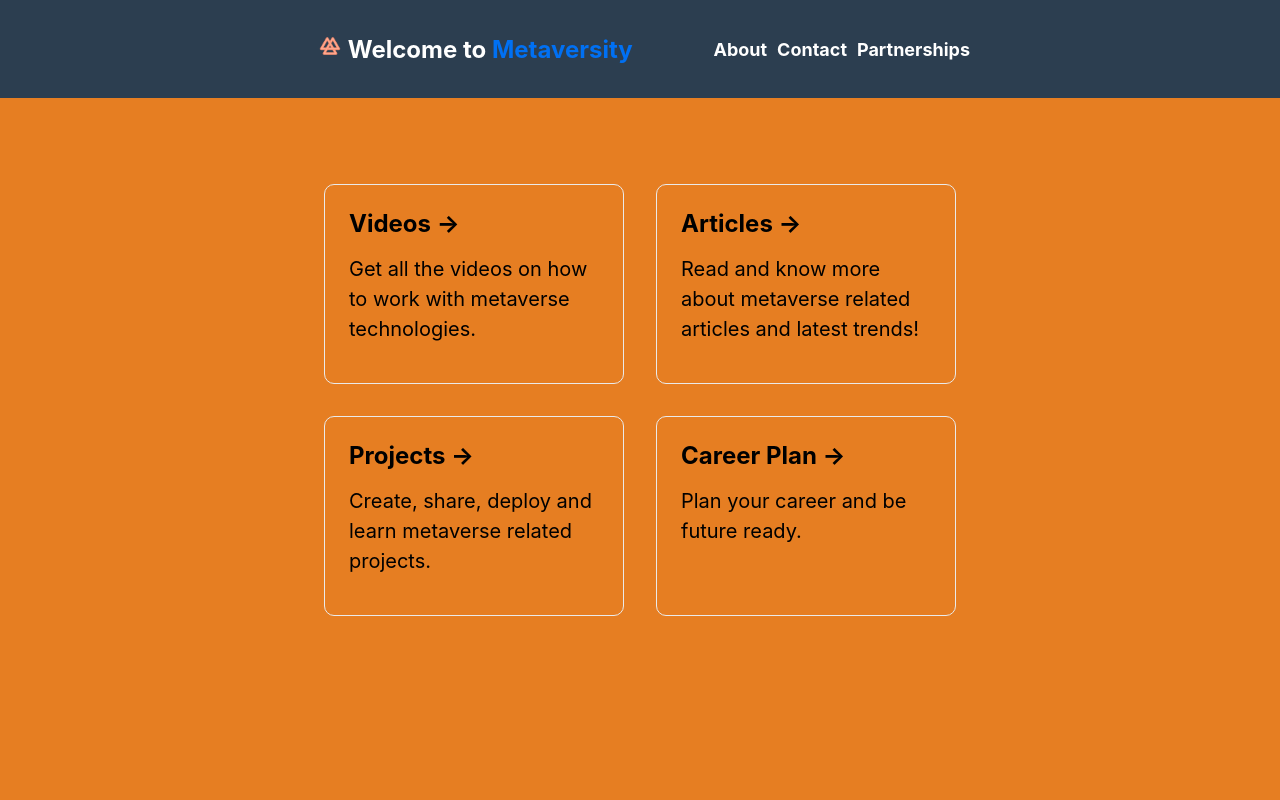
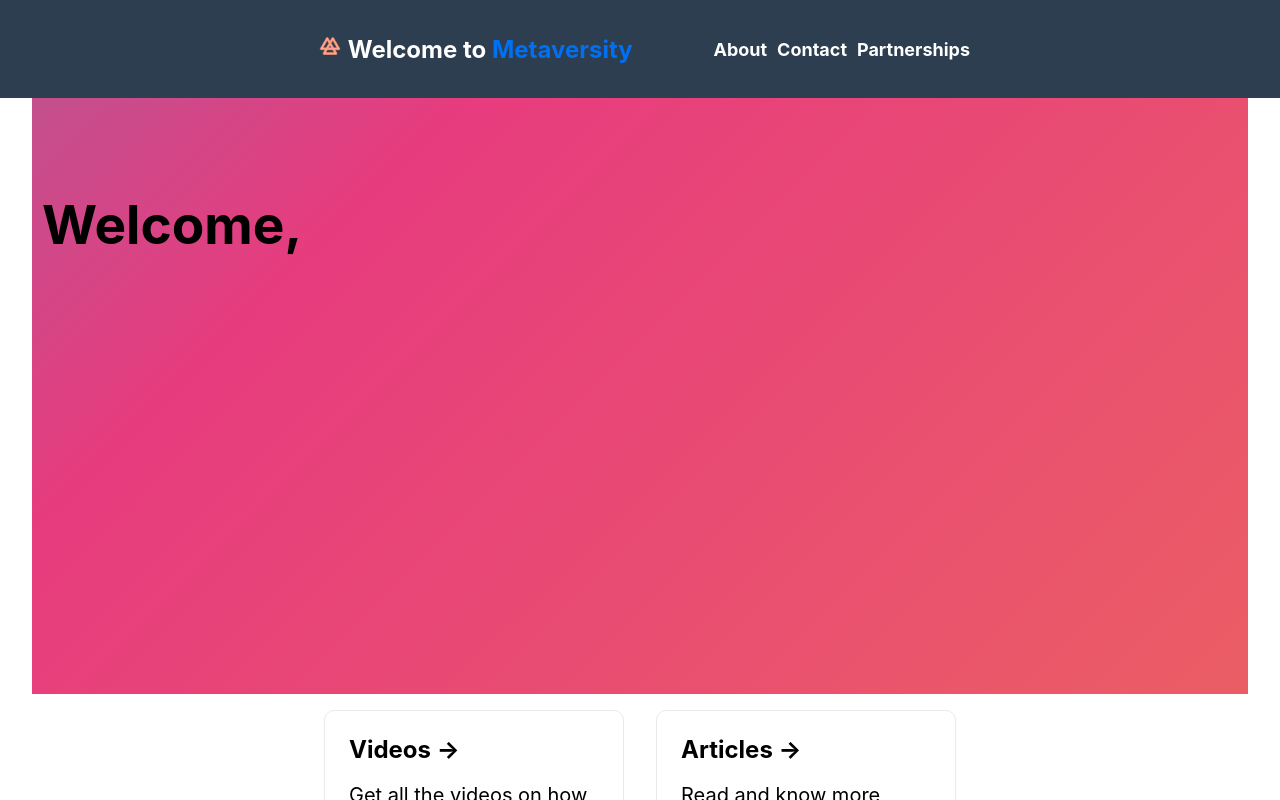
Before and after one commit to PriyathamVarma/Metaversity, a Next.js app: page / in a window 1280 px wide. Shown: the top 800 px of the page. Built offline with nearby package versions, Linux system fonts and the light colour scheme.

Commit message:
styles added

```diff
--- a/pages/index.js
+++ b/pages/index.js
@@ -22,6 +22,26 @@ export default function Home() {
             <li>Contact</li>
             <li>Partnerships</li>
          </ul>
+        </div>
+
+        <div className={styles.hero}>
+
+          <div>
+
+            <h5>Welcome,</h5>
+
+          </div>
+
+          <div>
+
+          </div>
+
+          <div>
+
+          </div>
+
+
+
         </div>
 
        {/*
--- a/styles/Home.module.css
+++ b/styles/Home.module.css
@@ -11,6 +11,27 @@
   justify-content: center;
   align-items: center;
 }
+
+.hero {
+  width:100%;
+  font-size: 4rem;
+  margin-top:30px;
+  padding: 10px;
+  min-height:600px;
+  background: linear-gradient(-45deg, #ee7752, #e73c7e, #23a6d5, #23d5ab);
+	background-size: 400% 400%;
+	animation: gradient 15s ease infinite;
+
+  display:flex;
+  flex-direction: row;
+  gap:10px;
+}
+
+.hero div{
+  flex-grow:4;
+}
+
+
 
 .footer {
   display: flex;
@@ -180,3 +201,15 @@
     filter: invert(1);
   }
 }
+
+@keyframes gradient {
+	0% {
+		background-position: 0% 50%;
+	}
+	50% {
+		background-position: 100% 50%;
+	}
+	100% {
+		background-position: 0% 50%;
+	}
+}
--- a/styles/globals.css
+++ b/styles/globals.css
@@ -4,7 +4,7 @@ body {
   margin: 0;
   font-family: -apple-system, BlinkMacSystemFont, Segoe UI, Roboto, Oxygen,
     Ubuntu, Cantarell, Fira Sans, Droid Sans, Helvetica Neue, sans-serif;
-  background-color: #e67e22;
+  background-color:white;
 }
 
 a {
```
